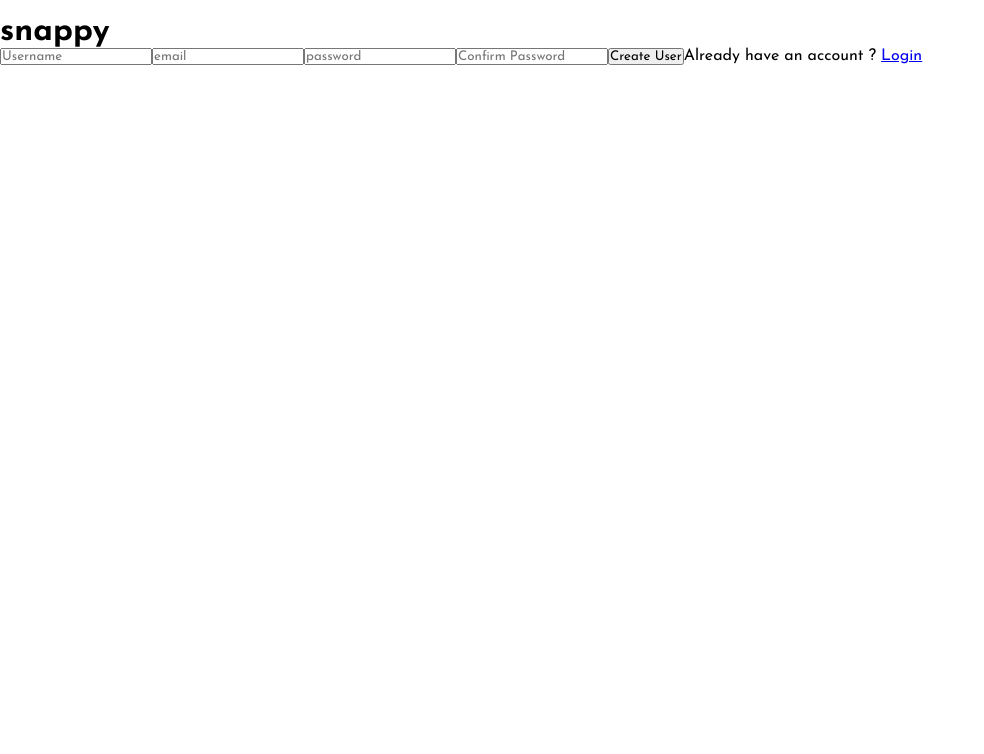
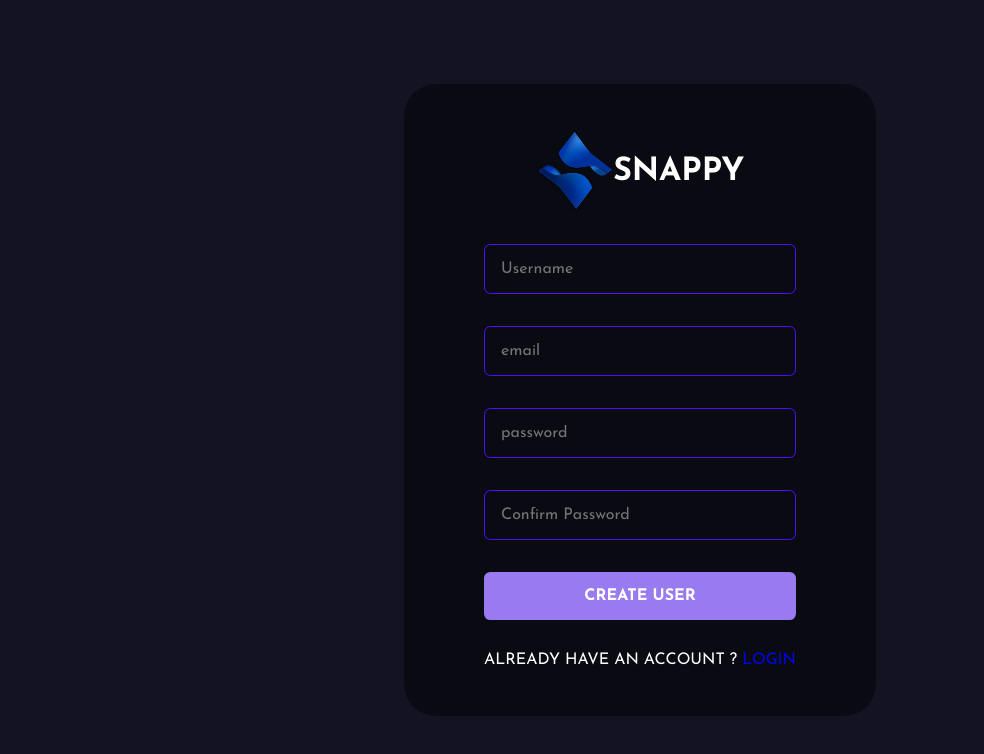
Before and after one commit to Lelabeshidze/chatapp-reactjs, a React (Create React App) app in the folder public/: page /register in a window 1280 px wide. Shown: the top 754 px of the page, without its empty margins (0-984 px from the left). Built offline with nearby package versions, Linux system fonts and the light colour scheme; the HTML template or start-up script is replaced by a standard one.

Commit message:
styled component

```diff
--- a/public/src/Pages/Register.js
+++ b/public/src/Pages/Register.js
@@ -1,21 +1,19 @@
 import React from "react";
 import styled from "styled-components";
 import { Link } from "react-router-dom";
-
+import Logo from "../assets/logo.svg";
 function Register() {
   const handleSubmit = (e) => {
     exports.preventDefault();
     alert("form");
   };
-  const handleChange = (e ) => {
-
-  }
+  const handleChange = (e) => {};
   return (
     <>
       <FormContainer>
         <form onSubmit={() => handleSubmit()}>
           <div className="brand">
-            <img src="" alt="" />
+            <img src={Logo} alt="Logo" />
             <h1>snappy</h1>
           </div>
           <input
@@ -51,6 +49,73 @@ function Register() {
     </>
   );
 }
-const FormContainer = styled.div``;
+const FormContainer = styled.div`
+    height:100vh;
+    width:100vw;
+    display:flex;
+    flex-direction:column;
+    justify-content:center;
+    gap:1rem;
+    align-items:center;
+    background-color:#131324;
+    .brand{
+        display:flex;
+        align-items:center;
+        gap-1rem;
+        justify-content:center;
+        img{
+            height:5rem;
+        }
+        h1{
+            color:white;
+            text-transform:uppercase;
+        }
+    }
+    form{
+        display:flex;
+        flex-direction:column;
+        gap:2rem;
+        background-color:#00000076;
+        border-radius:2rem;
+        padding:3rem 5rem;
+        input{
+            background-color:transparent;
+            padding:1rem;
+            border:0.1rem solid #4e0eff;
+            border-radius:0.4rem;
+            color:white;
+            width:100%;
+            font-size:1rem;
+            &:focus{
+                border: 0.1rem solid #997af0;
+                outline:none;
+            }
+        }
+        button{
+            background-color:#997af0;
+            color:white;
+            padding:1rem 2rem;
+             border:none;
+             font-weight:bold;
+             cursor:pointer;
+             border-radius:0.4rem;
+             font-size:1rem;
+             text-transform:uppercase;
+             transition:0.5s ease-in-out;
+             &:hover{
+                background-color:#4e0eff;
+             }
+        }
+        span{
+            color:white;
+            text-transform:uppercase;
+            a{
+                color:# 4e0eff;
+                text-decoration:none;
+                font-weigh:bold;
+            }
+        }
+    }
+`;
 
 export default Register;
```
